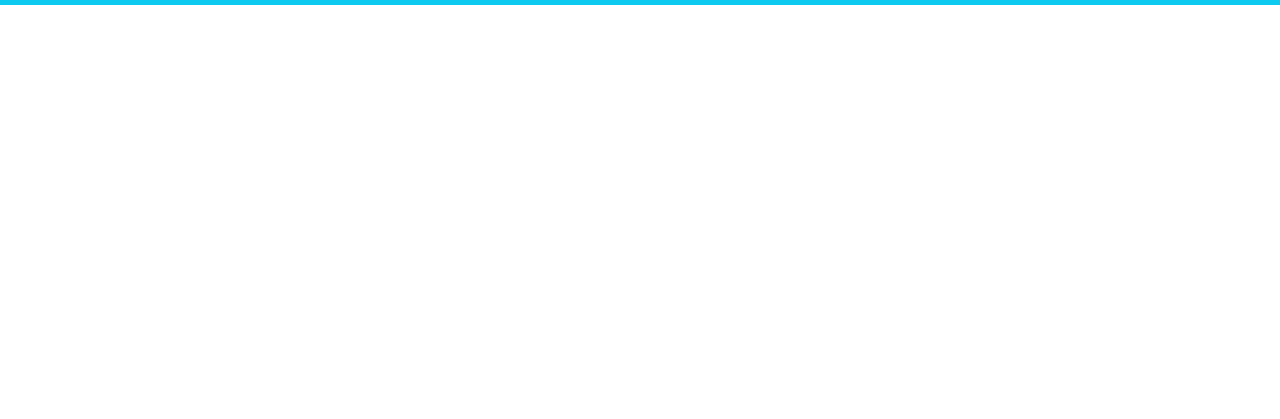
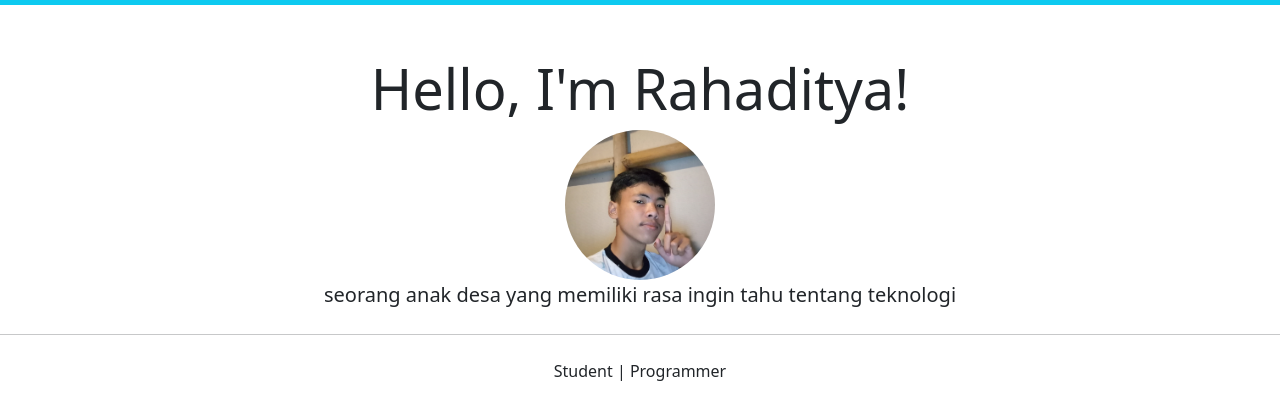
Before and after one commit to rahadityaputra/rahadityaputra.github.io, a plain HTML site: page index.html in a window 1280 px wide. Shown: the part 51-470 px from the top of the page. Drawn offline with nearby package versions, Linux system fonts and the light colour scheme.

Commit message:
menambahkan jumbroton

```diff
--- a/index.html
+++ b/index.html
@@ -34,6 +34,18 @@
   </div>
 </nav>
 
+<!-- akhir navigasi -->
+
+<!-- jumbroton -->
+
+<div class="jumbotron">
+  <h1 class="display-4 text-center" style="margin-top: 50px">Hello, I'm Rahaditya!</h1>
+  <img src="image/me.jpg" alt="" class="rounded-circle mx-auto d-block" width="150px">
+  <p class="lead text-center">seorang anak desa yang memiliki rasa ingin tahu tentang teknologi</p>
+  <hr class="my-4">
+  <p class="text-center">Student | Programmer</p>
+</div>
+<!-- akhir jumbroton -->
 
 
 
```
